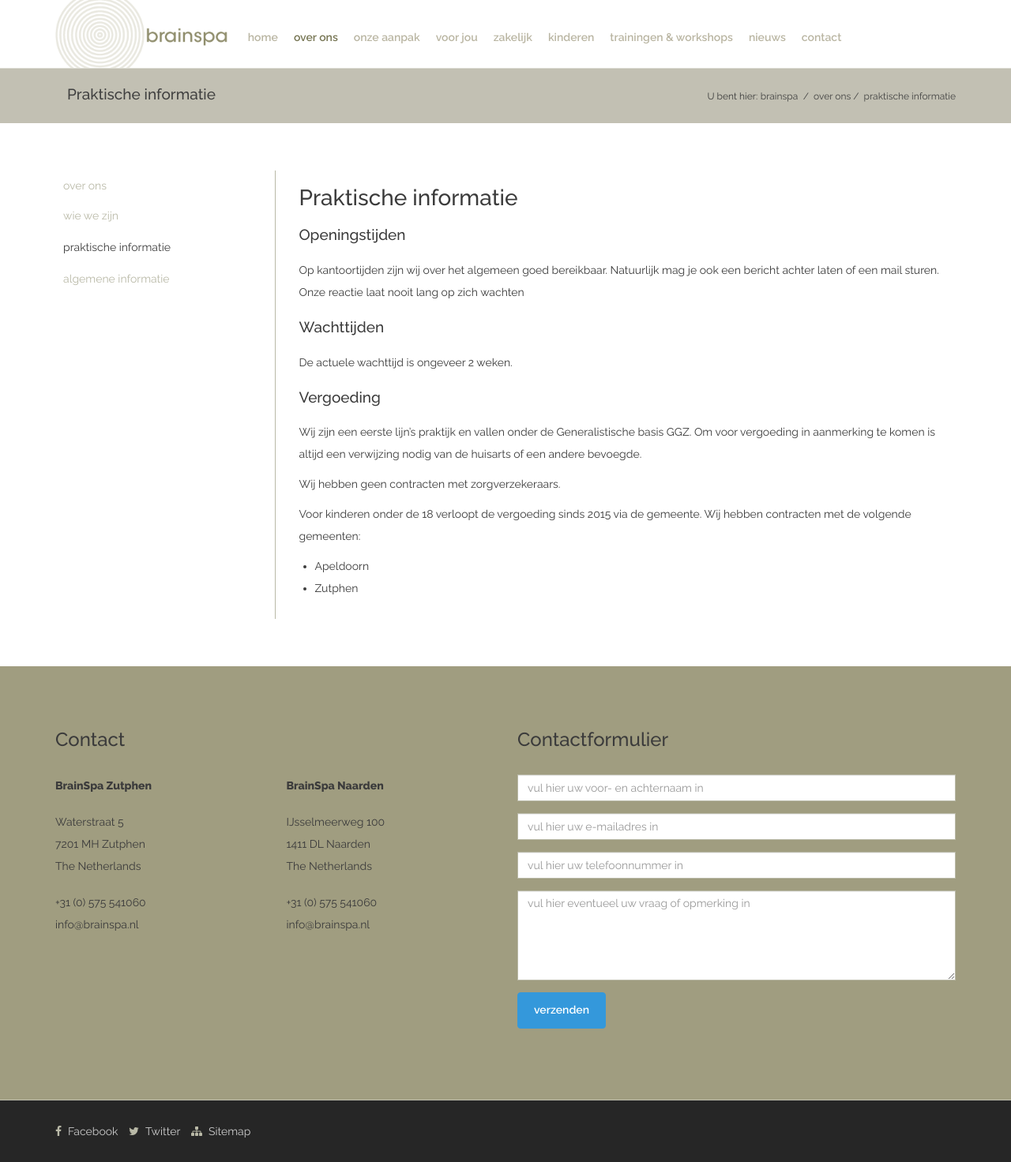
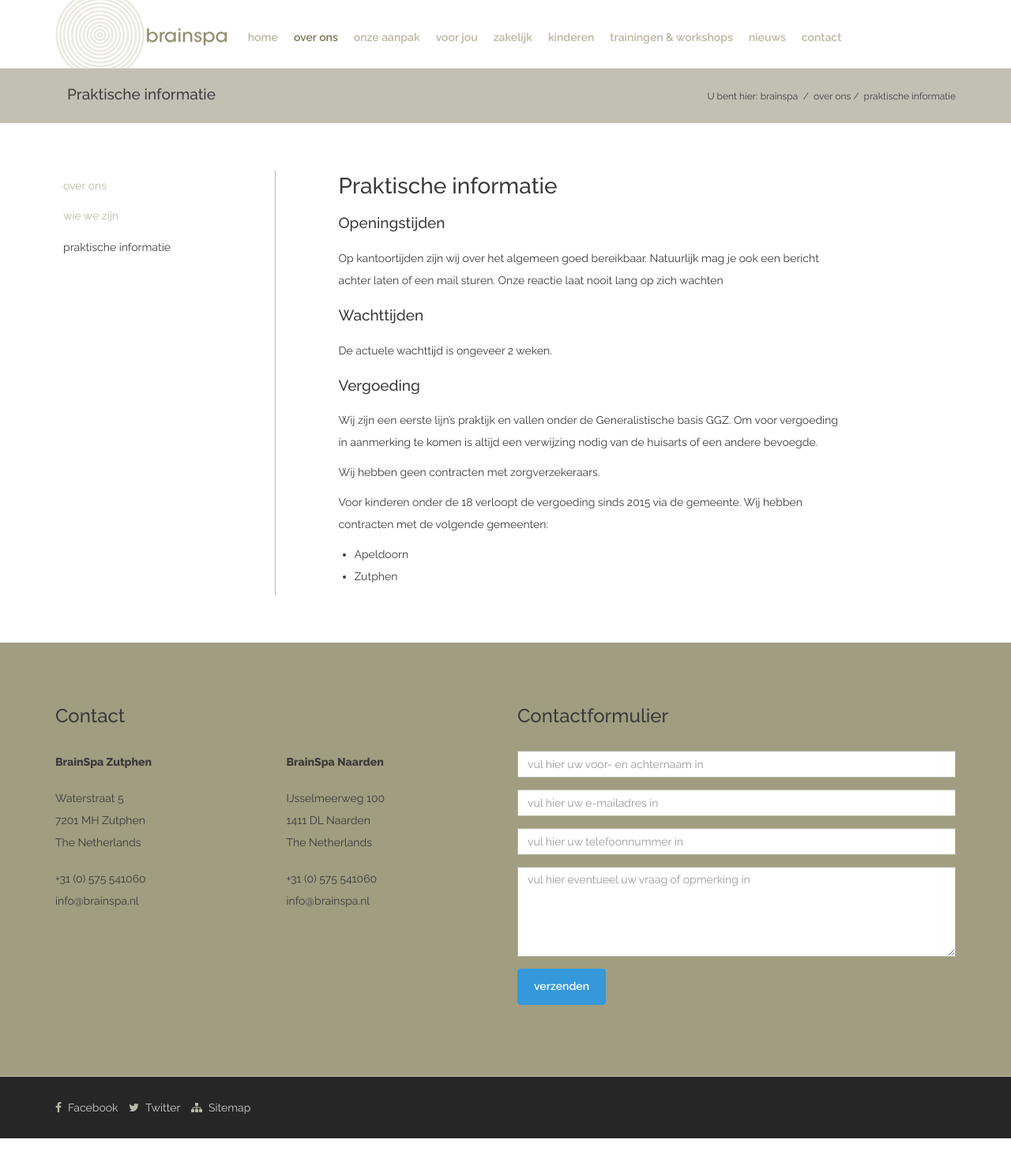
Before and after one commit to dveninga/brainspa, a Jekyll site: the page built from over-ons/praktische-informatie.md, in a window 1280 px wide. Shown: the whole page at 79% size. Built offline with Jekyll 4.4.1, drawn with Linux system fonts in a browser that asks for light colours; after the commit the page ends 1442 px from its top, so only the background shows below that.

Commit message:
hide page

```diff
--- a/_data/menu.yml
+++ b/_data/menu.yml
@@ -15,6 +15,7 @@ level1:
       - title: algemene informatie
         url: /algemene-informatie
         class: algemene-informatie
+        publish: false
   - title: onze aanpak
     url: /onze-aanpak
     class: onze-aanpak
--- a/assets/css/2-base/_base.sass
+++ b/assets/css/2-base/_base.sass
@@ -38,9 +38,11 @@ h1, h2, h3, h4
     size: 2em
     weight: 500
 
-.content
-  padding: 15px 30px
+.col-sm-9.content
+  padding: 0px 80px
+  max-width: 800px
   border-left: 1px solid $brand
+
   @media screen and (max-width: $screen-xs-max)
     padding: 15px
     border: none
--- a/assets/css/3-sections/_contact.sass
+++ b/assets/css/3-sections/_contact.sass
@@ -3,6 +3,11 @@ section.contact
   border-bottom: 1px solid tint($brand,10%)
   h3
     margin-bottom: 30px
+body.contact
+  .container-fluid
+    .content
+      border: none
+
 ul.adres
 
   li:nth-child(1)
```
Also changed, not shown: over-ons/algemene-informatie.md (+0 -1 lines), assets/css/style.css, 1 other file.
